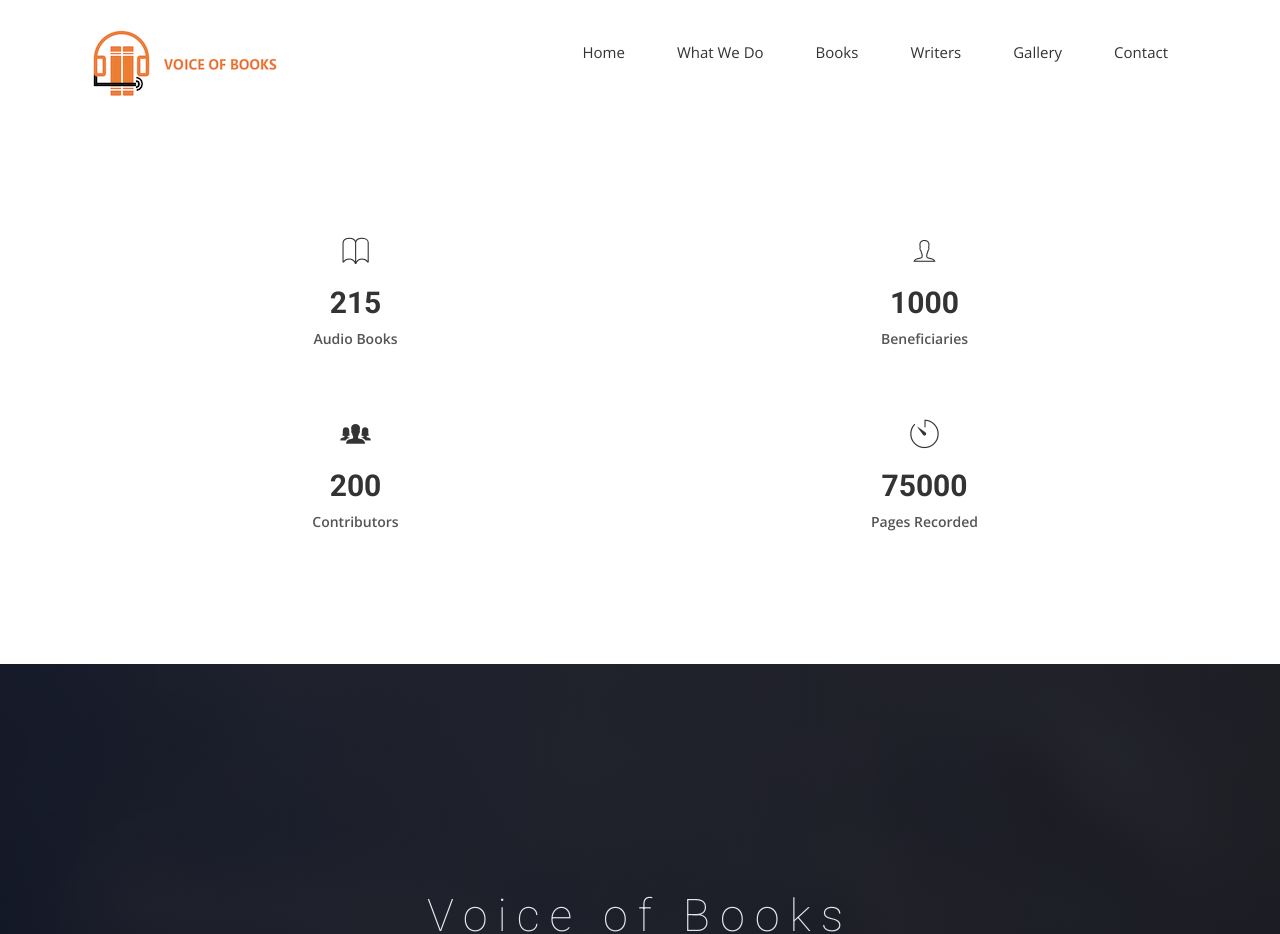
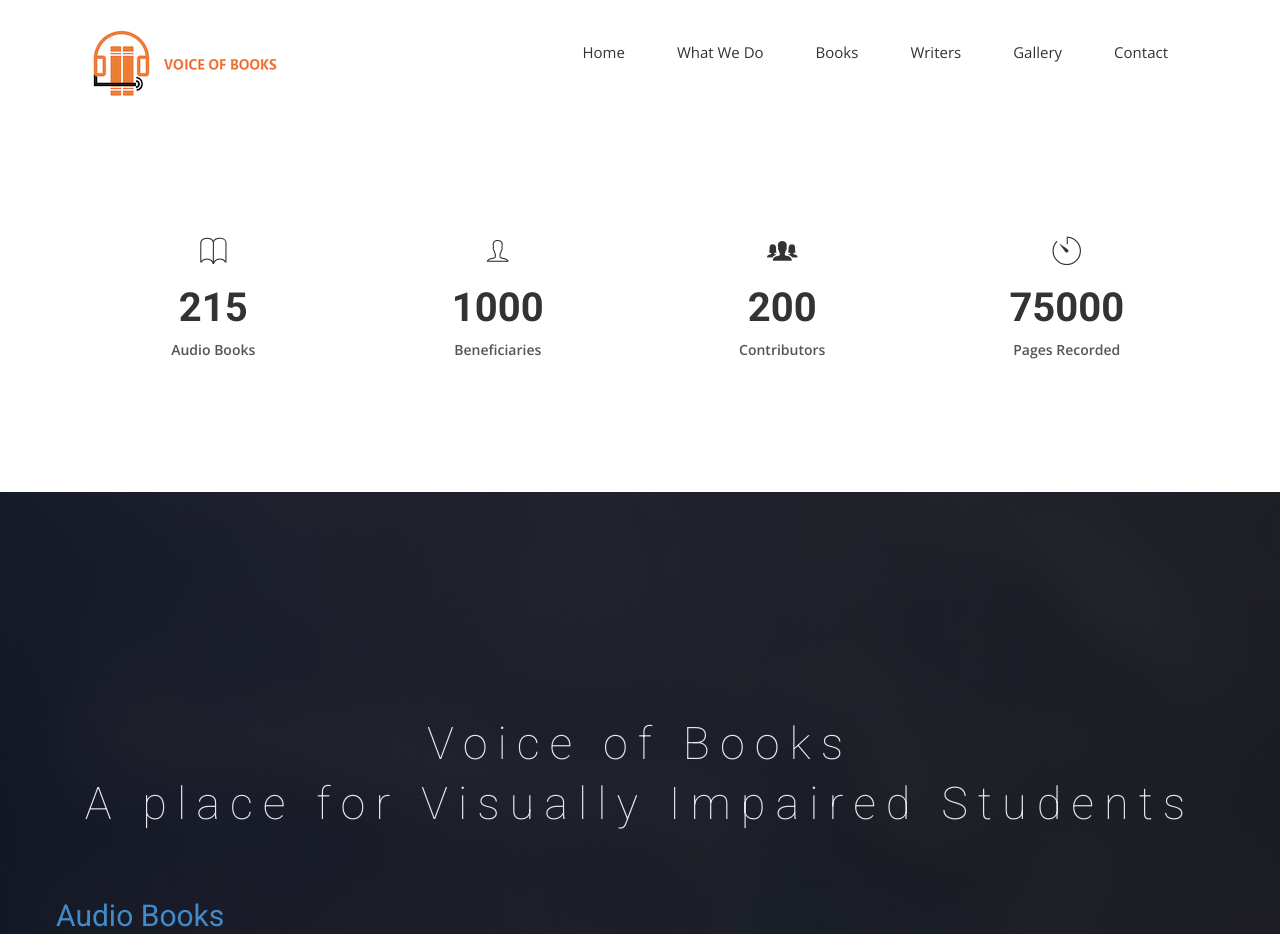
Before and after one commit to rajibmaitra/voiceofbooks, a Jekyll site: the page index.html, which Jekyll copies as it is, in a window 1280 px wide. Shown: the top 934 px of the page. Built offline with Jekyll 4.4.1, drawn with Linux system fonts in a browser that asks for light colours; nearby versions of some CDN libraries; some web fonts are replaced; comment, search, counter and statistics services are not loaded; a style sheet for code colours, icons or effects is not loaded.

Commit message:
New Try css

```diff
--- a/css/style.css
+++ b/css/style.css
@@ -344,7 +344,7 @@ img {
   color: #7B7B7B;
 }
 #testimonial .counter-box li {
-  width: 50%;
+  width: 25%;
   float: left;
   text-align: center;
   margin: 30px 0 30px;
@@ -353,7 +353,7 @@ img {
   font-size: 35px;
 }
 #testimonial .counter-box li h4 {
-  font-size: 30px;
+  font-size: 40px;
   font-weight: bold;
 }
 #testimonial .counter-box li span {
```
